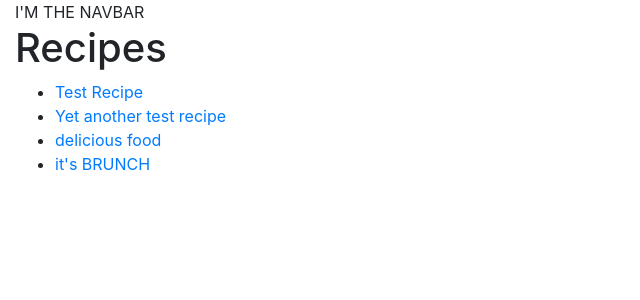
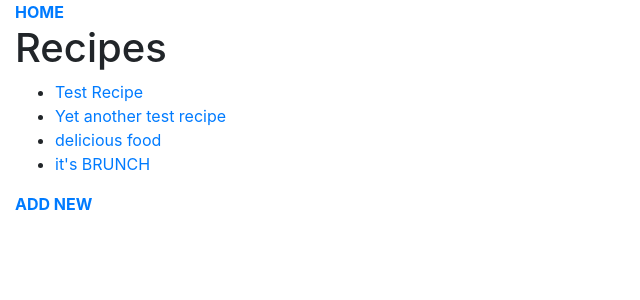
Before and after one commit to j-a-tran/whats-for-dinner, a Django app: page /recipes/list in a window 1280 px wide. Shown: the top 300 px of the page, without its empty margins (0-640 px from the left). Run offline with Django 3.2, Linux system fonts and the light colour scheme; data comes from the database, SQL or seed files in the repository; both versions use the stored data as it was after the commit; some libraries are stand-ins or nearby versions.

Commit message:
implemented "Add new Recipe" functionality

```diff
--- a/dinner_project/recipes/templates/recipes/base.html
+++ b/dinner_project/recipes/templates/recipes/base.html
@@ -11,7 +11,7 @@
     <div class="row">
       <div class="col">
         {% block navbar %}
-            <h>I'M THE NAVBAR</h>
+            <a href="{% url 'index' %}"><strong>HOME</strong></a>
         {% endblock %}
       </div>
     </div>
--- a/dinner_project/recipes/templates/recipes/index.html
+++ b/dinner_project/recipes/templates/recipes/index.html
@@ -22,4 +22,8 @@
 
     {% endif %}
 
+    <p>
+        <a href="{% url 'recipe-add' %}"><strong>ADD NEW</strong></a>
+    </p>
+
 {% endblock %}
--- a/dinner_project/recipes/urls.py
+++ b/dinner_project/recipes/urls.py
@@ -2,9 +2,10 @@ from django.urls import path
 from . import views
 
 urlpatterns = [
-    path('', views.index, name='index'),
+    path('', views.RecipeListView.as_view(), name='index'),
     path('<int:pk>', views.RecipeDetailView.as_view(), name='recipe-detail'),
     path('list', views.RecipeListView.as_view(), name='recipe-list'),
+    path('add', views.RecipeCreateView.as_view(), name='recipe-add'),
     #path('recipes/add/', views.RecipeCreateView.as_view(),name='recipe-add'),
     #path('recipes/<int:pk>/', views.RecipeUpdateView.as_view(), name='recipe-update'),
     #path('recipes/<int:pk>/delete', views.RecipeDeleteView.as_view(), name='recipe-delete'),
--- a/dinner_project/recipes/views.py
+++ b/dinner_project/recipes/views.py
@@ -1,7 +1,8 @@
 from django.contrib.auth.mixins import LoginRequiredMixin
 from django.urls import reverse, reverse_lazy
 from django.shortcuts import render
-from django.views import generic
+from django.views.generic import ListView, DetailView
+from django.views.generic.edit import CreateView, UpdateView, DeleteView
 from django.http import HttpResponse
 
 from recipes.models import Recipe
@@ -11,7 +12,7 @@ from recipes.models import Recipe
 def index(request):
     return HttpResponse("Hello, world! This is the recipes app.")
 
-class RecipeListView(generic.ListView):
+class RecipeListView(ListView):
     model = Recipe
 
     template_name = 'recipes/index.html' #Specify our own template
@@ -20,16 +21,17 @@ class RecipeListView(generic.ListView):
 
     #queryset = Recipe.objects.filter(??????)   <- gets a filtered queryset
 
-class RecipeDetailView(generic.DetailView):
+class RecipeDetailView(DetailView):
     model = Recipe
 
     #by default the template variable is anmed 'object' or '<the_model_name>'
 
     template_name = 'recipes/detail.html'
 
-#class RecipeCreateView(generic.CreateView):
- #   model = Recipe
-  #  fields = ['name','desc','ingredients']
+class RecipeCreateView(CreateView):
+    model = Recipe
+    fields = ['name','desc','ingredients']
+    template_name_suffix = '_add' #specifies that we should look for the template '<model_name>_add'
 
    # def form_valid(self, form):
     #    form.instance.user = self.request.user
```
Also changed, not shown: dinner_project/recipes/templates/recipes/recipe_add.html (added, +13 -0 lines), dinner_project/db.sqlite3.
